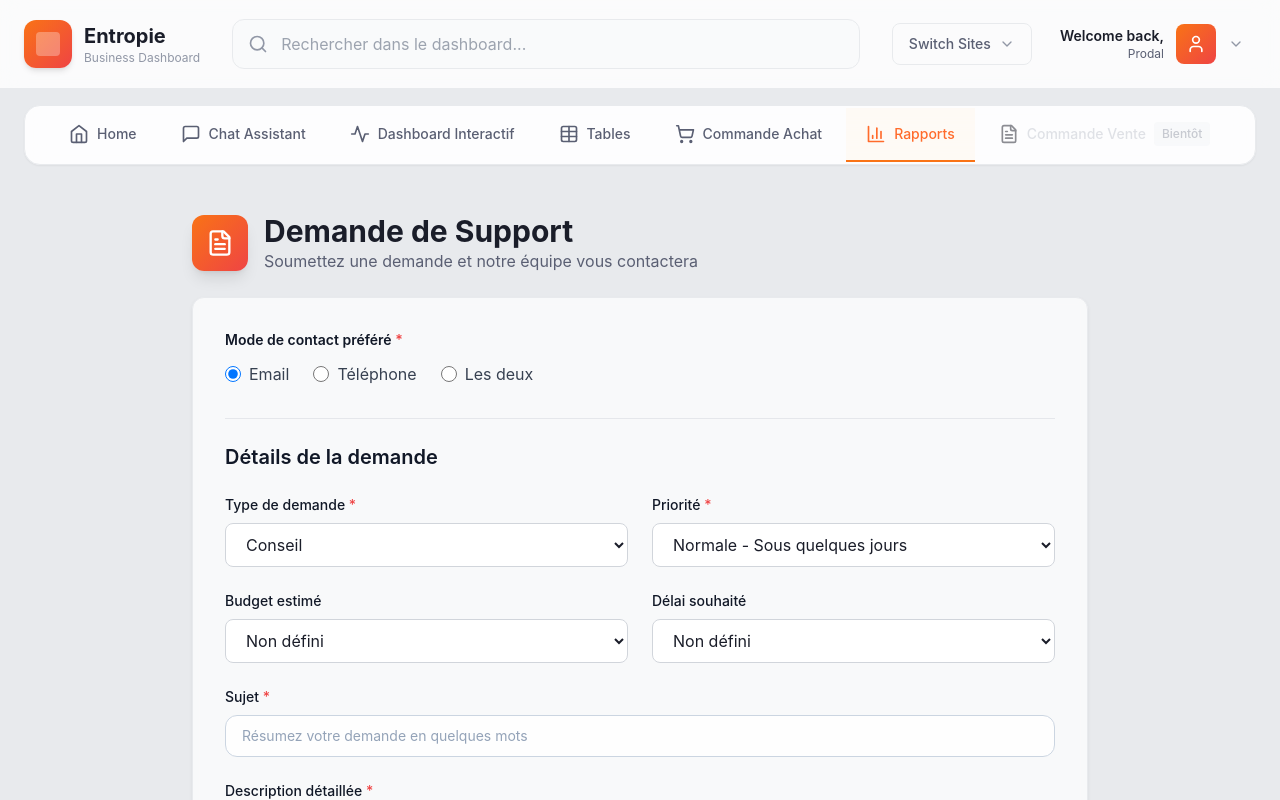
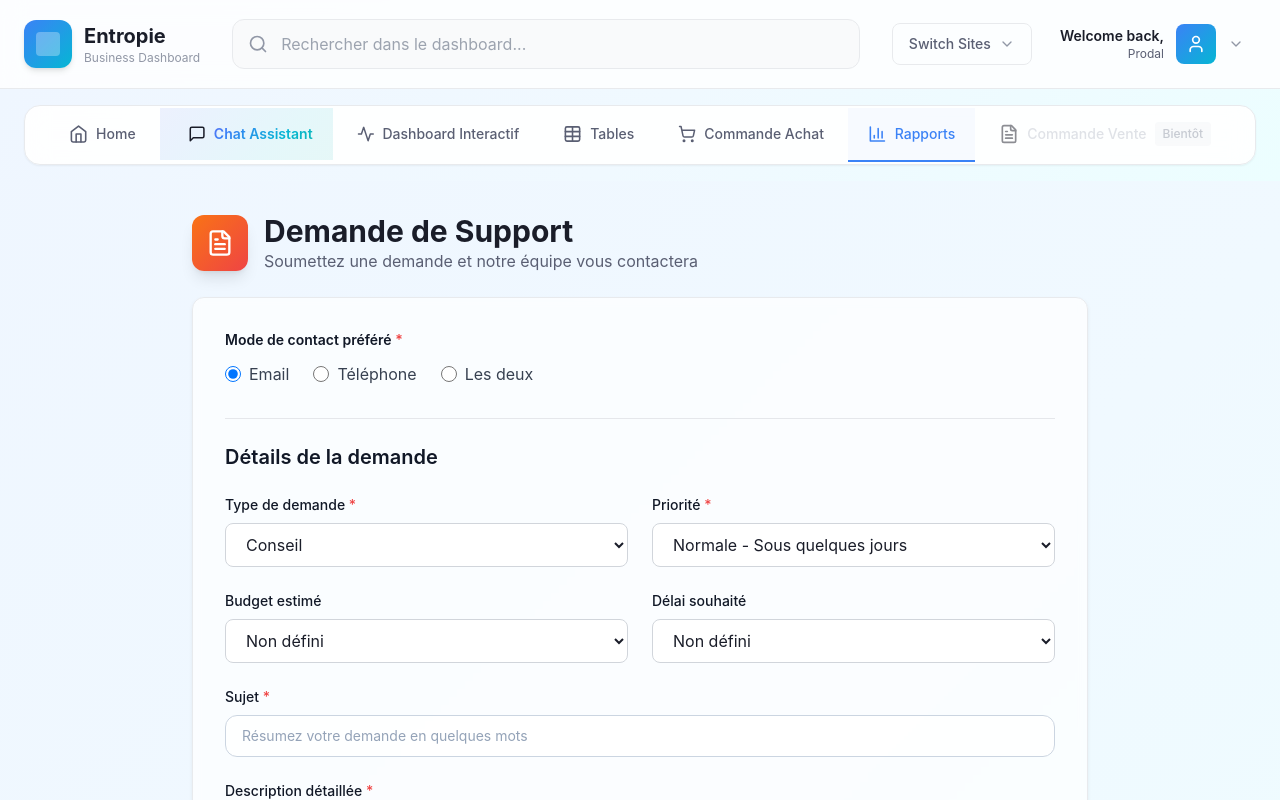
Before and after one commit to Jojo-LSD/Entropie-V1, a React (Vite) app: page /reports in a window 1280 px wide. Shown: the top 800 px of the page. Built offline with nearby package versions, Linux system fonts and the light colour scheme; no server answers.

Commit message:
Updated index.css

```diff
--- a/src/components/dashboard/KpiCard.tsx
+++ b/src/components/dashboard/KpiCard.tsx
@@ -9,12 +9,12 @@ interface KpiCardProps {
 
 const getKpiColor = (index: number) => {
   const colors = [
-    { bg: '#FFF4F0', icon: '#FF6B2C' }, // Orange
-    { bg: '#FFF0F0', icon: '#FF5757' }, // Red
-    { bg: '#F4F3FF', icon: '#6C5CE7' }, // Violet
-    { bg: '#F0F7FF', icon: '#4D96FF' }, // Blue
-    { bg: '#FFF9E6', icon: '#FFB400' }, // Yellow
-    { bg: '#E6F9FF', icon: '#00D4FF' }, // Cyan
+    { bg: '#EFF6FF', icon: '#3B82F6' }, // Blue
+    { bg: '#ECFEFF', icon: '#06B6D4' }, // Cyan
+    { bg: '#EEF2FF', icon: '#6366F1' }, // Indigo
+    { bg: '#F0F9FF', icon: '#0EA5E9' }, // Sky
+    { bg: '#F5F3FF', icon: '#8B5CF6' }, // Violet
+    { bg: '#F0FDFA', icon: '#14B8A6' }, // Teal
   ];
   return colors[index % colors.length];
 };
--- a/src/components/dashboard/TopClients.tsx
+++ b/src/components/dashboard/TopClients.tsx
@@ -13,7 +13,7 @@ const getRankBadgeColor = (rank: number) => {
     case 2:
       return 'bg-gray-100 text-gray-700 border-gray-300';
     case 3:
-      return 'bg-orange-100 text-orange-800 border-orange-300';
+      return 'bg-blue-100 text-blue-800 border-blue-300';
     default:
       return 'bg-blue-100 text-blue-800 border-blue-300';
   }
--- a/src/components/layout/AppLayout.tsx
+++ b/src/components/layout/AppLayout.tsx
@@ -27,7 +27,7 @@ export const AppLayout = () => {
         <div className="fixed inset-0 bg-black/50 flex items-center justify-center z-50">
           <div className="bg-white rounded-2xl p-6 w-80 max-w-sm mx-4 shadow-2xl border" style={{ borderColor: 'var(--card-border)' }}>
             <div className="flex items-center space-x-3 mb-6">
-              <div className="w-12 h-12 bg-gradient-to-br from-orange-500 to-red-500 rounded-lg flex items-center justify-center">
+              <div className="w-12 h-12 bg-gradient-to-br from-blue-500 to-cyan-500 rounded-lg flex items-center justify-center">
                 <User className="h-6 w-6 text-white" />
               </div>
               <div>
--- a/src/components/layout/NavBar.tsx
+++ b/src/components/layout/NavBar.tsx
@@ -17,23 +17,29 @@ export const NavBar = () => {
         <nav className="flex items-center space-x-1 overflow-x-auto">
           {navItems.map((item) => {
             const Icon = item.icon;
+            const isChatAssistant = item.href === '/chat';
             return (
               <NavLink
                 key={item.name}
                 to={item.href}
                 className={({ isActive }) =>
-                  `flex items-center space-x-2 px-5 py-4 text-sm font-medium whitespace-nowrap transition-all duration-200 border-b-2 ${
+                  `flex items-center space-x-2 px-5 py-4 text-sm font-medium whitespace-nowrap transition-all duration-200 border-b-2 relative overflow-hidden ${
                     isActive
-                      ? 'border-orange-500 bg-orange-50/50'
+                      ? isChatAssistant
+                        ? 'border-transparent bg-gradient-to-r from-violet-50/50 via-blue-50/50 to-cyan-50/50'
+                        : 'border-blue-500 bg-blue-50/50'
                       : 'border-transparent hover:bg-gray-50'
                   }`
                 }
-                style={({ isActive }) => ({
-                  color: isActive ? '#FF6B2C' : 'var(--text-secondary)'
-                })}
+                style={({ isActive }) =>
+                  !isChatAssistant ? { color: isActive ? '#3B82F6' : 'var(--text-secondary)' } : {}
+                }
               >
-                <Icon className="h-5 w-5" />
-                <span>{item.name}</span>
+                {isChatAssistant && (
+                  <div className="absolute inset-0 chat-gradient opacity-10 -z-10" />
+                )}
+                <Icon className={isChatAssistant ? "h-5 w-5 chat-text-gradient" : "h-5 w-5"} />
+                <span className={isChatAssistant ? "chat-text-gradient font-semibold" : ""}>{item.name}</span>
               </NavLink>
             );
           })}
--- a/src/components/layout/Topbar.tsx
+++ b/src/components/layout/Topbar.tsx
@@ -13,7 +13,7 @@ export const Topbar = ({ onProfileClick }: TopbarProps) => {
       <div className="flex items-center justify-between px-6 py-4">
         {/* Logo et nom */}
         <div className="flex items-center space-x-3">
-          <div className="w-12 h-12 bg-gradient-to-br from-orange-500 to-red-500 rounded-xl flex items-center justify-center shadow-md">
+          <div className="w-12 h-12 bg-gradient-to-br from-blue-500 to-cyan-500 rounded-xl flex items-center justify-center shadow-md">
             <div className="w-6 h-6 bg-white/30 rounded"></div>
           </div>
           <div>
@@ -31,7 +31,7 @@ export const Topbar = ({ onProfileClick }: TopbarProps) => {
               value={searchQuery}
               onChange={(e) => setSearchQuery(e.target.value)}
               placeholder="Rechercher dans le dashboard..."
-              className="w-full pl-12 pr-4 py-3 rounded-xl bg-gray-50 border transition-all duration-200 focus:outline-none focus:ring-2 focus:ring-orange-500/20 focus:bg-white"
+              className="w-full pl-12 pr-4 py-3 rounded-xl bg-gray-50 border transition-all duration-200 focus:outline-none focus:ring-2 focus:ring-blue-500/20 focus:bg-white"
               style={{
                 borderColor: 'var(--card-border)',
                 color: 'var(--text-primary)'
@@ -57,7 +57,7 @@ export const Topbar = ({ onProfileClick }: TopbarProps) => {
               <p className="text-sm font-semibold" style={{ color: 'var(--text-primary)' }}>Welcome back,</p>
               <p className="text-xs" style={{ color: 'var(--text-secondary)' }}>Prodal</p>
             </div>
-            <div className="w-10 h-10 bg-gradient-to-br from-orange-500 to-red-500 rounded-lg flex items-center justify-center">
+            <div className="w-10 h-10 bg-gradient-to-br from-blue-500 to-cyan-500 rounded-lg flex items-center justify-center">
               <User className="h-5 w-5 text-white" />
             </div>
             <ChevronDown className="h-4 w-4" style={{ color: 'var(--text-muted)' }} />
--- a/src/components/ui/Button.tsx
+++ b/src/components/ui/Button.tsx
@@ -10,7 +10,7 @@ export const Button = forwardRef<HTMLButtonElement, ButtonProps>(
     const baseClasses = 'inline-flex items-center justify-center rounded-lg font-semibold transition-all duration-200 focus:outline-none focus:ring-2 focus:ring-offset-2 disabled:opacity-50 disabled:cursor-not-allowed';
 
     const variants = {
-      primary: 'bg-orange-500 text-white hover:bg-orange-600 hover:shadow-md focus:ring-orange-500',
+      primary: 'bg-blue-500 text-white hover:bg-blue-600 hover:shadow-md focus:ring-blue-500',
       secondary: 'bg-gray-600 text-white hover:bg-gray-700 hover:shadow-md focus:ring-gray-500',
       outline: 'border-2 bg-white hover:bg-gray-50 focus:ring-gray-300',
       ghost: 'hover:bg-gray-50 focus:ring-gray-300'
--- a/src/index.css
+++ b/src/index.css
@@ -23,19 +23,19 @@
     --radius-lg: 16px;
     --radius-xl: 20px;
 
-    --primary-orange: #FF6B2C;
-    --primary-violet: #6C5CE7;
-    --primary-red: #FF5757;
-    --primary-yellow: #FFB400;
-    --primary-blue: #4D96FF;
-    --primary-cyan: #00D4FF;
+    --primary-blue: #3B82F6;
+    --primary-indigo: #6366F1;
+    --primary-cyan: #06B6D4;
+    --primary-sky: #0EA5E9;
+    --primary-violet: #8B5CF6;
+    --primary-teal: #14B8A6;
 
-    --accent-orange-light: #FFF4F0;
-    --accent-violet-light: #F4F3FF;
-    --accent-red-light: #FFF0F0;
-    --accent-yellow-light: #FFF9E6;
-    --accent-blue-light: #F0F7FF;
-    --accent-cyan-light: #E6F9FF;
+    --accent-blue-light: #EFF6FF;
+    --accent-indigo-light: #EEF2FF;
+    --accent-cyan-light: #ECFEFF;
+    --accent-sky-light: #F0F9FF;
+    --accent-violet-light: #F5F3FF;
+    --accent-teal-light: #F0FDFA;
 
     --text-primary: #1A1D29;
     --text-secondary: #5A5F73;
@@ -85,7 +85,28 @@
   }
 
   .gradient-bg {
-    background: #E8EAED;
+    background: linear-gradient(135deg, #EFF6FF 0%, #F0F9FF 50%, #ECFEFF 100%);
+  }
+
+  .chat-gradient {
+    background: linear-gradient(135deg, #8B5CF6 0%, #3B82F6 25%, #06B6D4 50%, #14B8A6 75%, #8B5CF6 100%);
+    background-size: 200% 200%;
+    animation: gradient-shift 8s ease infinite;
+  }
+
+  @keyframes gradient-shift {
+    0% { background-position: 0% 50%; }
+    50% { background-position: 100% 50%; }
+    100% { background-position: 0% 50%; }
+  }
+
+  .chat-text-gradient {
+    background: linear-gradient(135deg, #8B5CF6 0%, #3B82F6 25%, #06B6D4 50%, #14B8A6 75%, #8B5CF6 100%);
+    background-size: 200% 200%;
+    -webkit-background-clip: text;
+    -webkit-text-fill-color: transparent;
+    background-clip: text;
+    animation: gradient-shift 8s ease infinite;
   }
 
   .sidebar-bg {
```
Also changed, not shown: src/components/layout/Sidebar.tsx (+4 -4 lines), src/pages/Home.tsx (+6 -6 lines).
